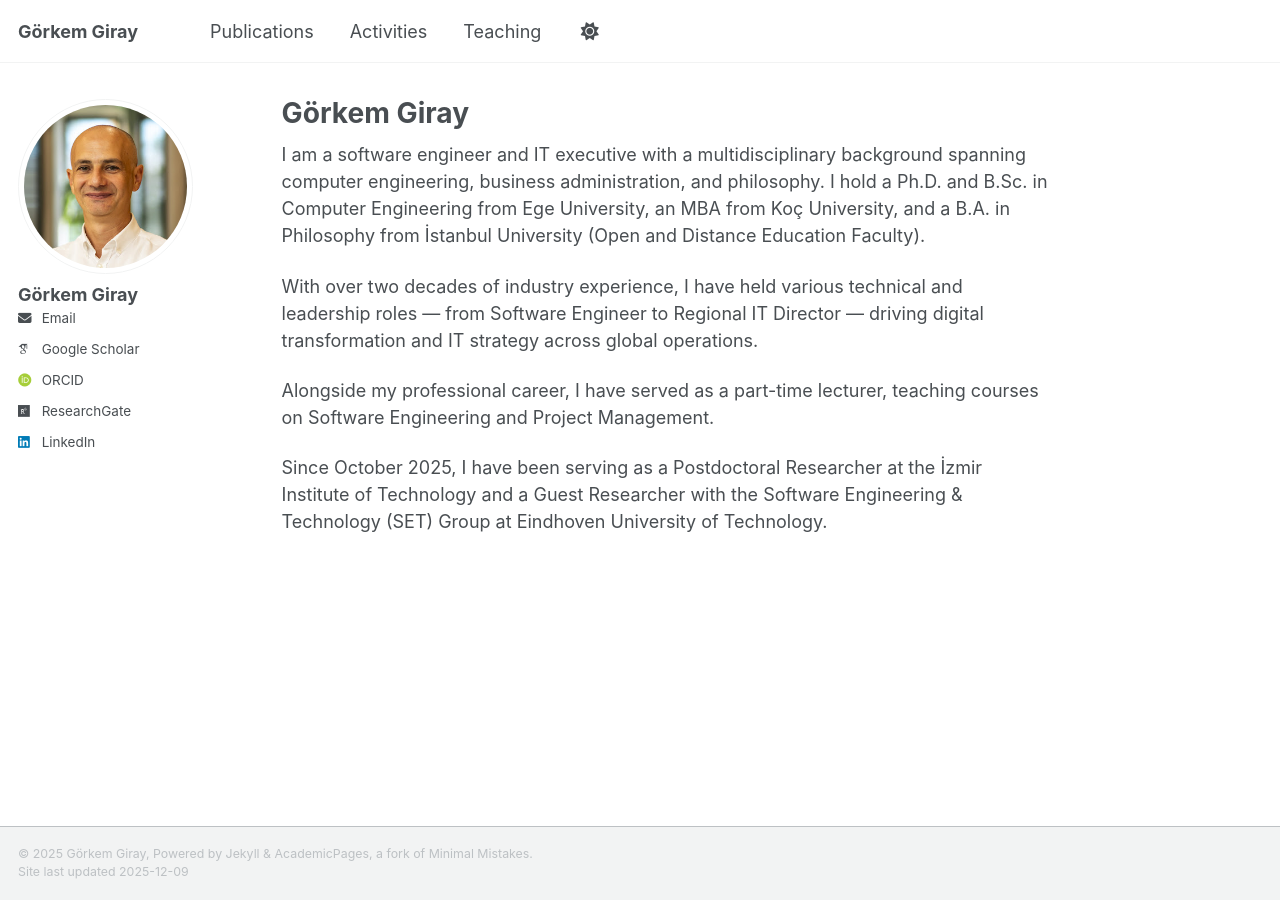
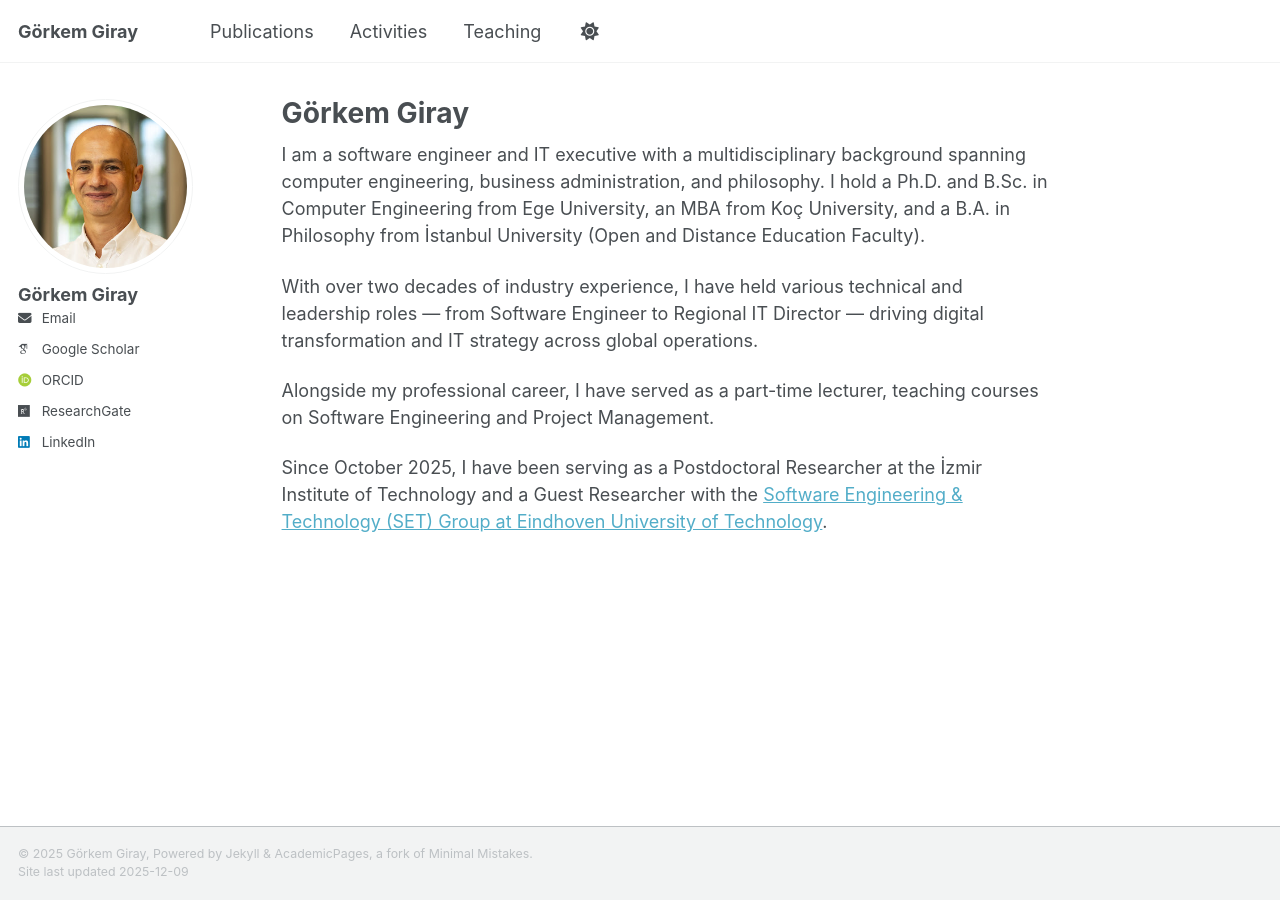
Before and after one commit to gorkemgiray/gorkemgiray.github.io, a Jekyll site: the page built from _pages/about.md, in a window 1280 px wide. Built offline with Jekyll 4.4.1, drawn with Linux system fonts in a browser that asks for light colours; some web fonts are replaced; a script that is not in the unit is left out; part of the change alters nothing that is shown.

```diff
--- a/_pages/about.md
+++ b/_pages/about.md
@@ -13,4 +13,4 @@ With over two decades of industry experience, I have held various technical and
 
 Alongside my professional career, I have served as a part-time lecturer, teaching courses on Software Engineering and Project Management.
 
-Since October 2025, I have been serving as a Postdoctoral Researcher at the İzmir Institute of Technology and a Guest Researcher with the Software Engineering & Technology (SET) Group at Eindhoven University of Technology.
+Since October 2025, I have been serving as a Postdoctoral Researcher at the İzmir Institute of Technology and a Guest Researcher with the <a href="https://research.tue.nl/en/persons/g%C3%B6rkem-giray/">Software Engineering & Technology (SET) Group at Eindhoven University of Technology</a>.
```
